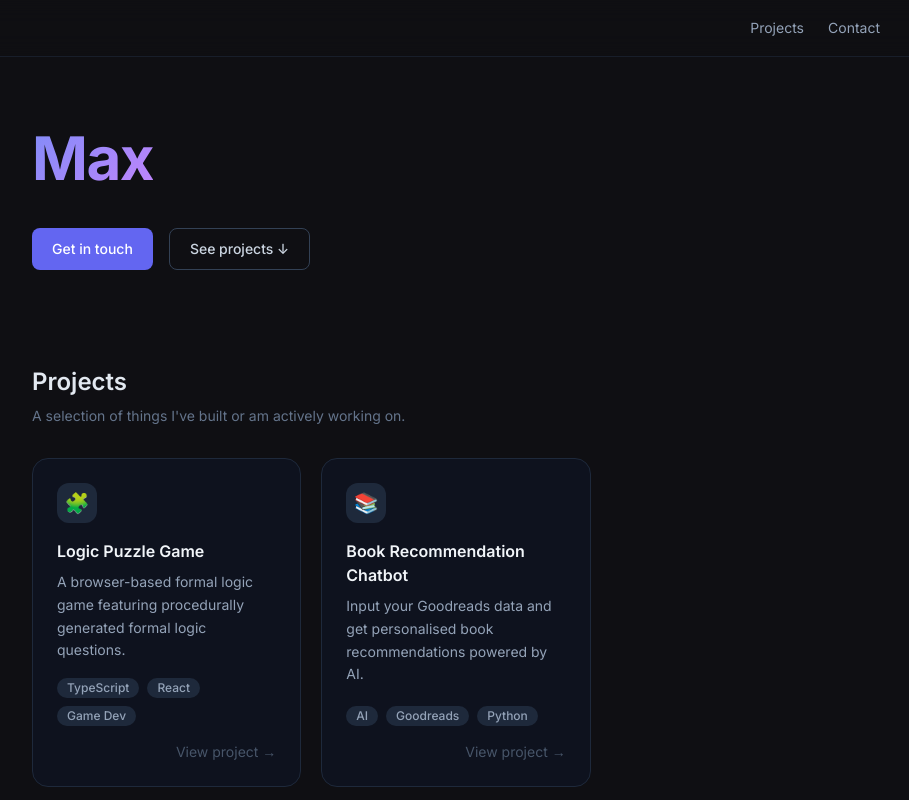
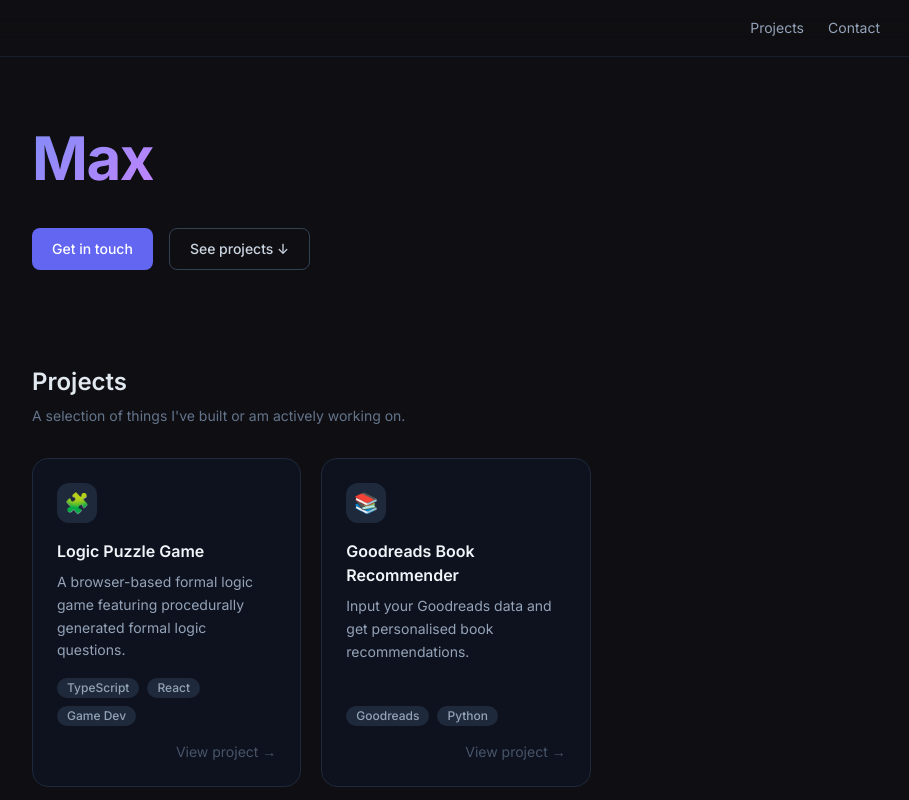
Before and after one commit to maxcooperevans/portfolio, a Next.js app: page / in a window 1280 px wide. Shown: the top 800 px of the page, without its empty margins (184-1093 px from the left). Built offline with nearby package versions, Linux system fonts and the light colour scheme.

Commit message:
rename and update book recommender card

```diff
--- a/app/page.tsx
+++ b/app/page.tsx
@@ -14,10 +14,10 @@ const projects = [
     icon: "🧩",
   },
   {
-    title: "Book Recommendation Chatbot",
+    title: "Goodreads Book Recommender",
     description:
-      "Input your Goodreads data and get personalised book recommendations powered by AI.",
-    tags: ["AI", "Goodreads", "Python"],
+      "Input your Goodreads data and get personalised book recommendations.",
+    tags: ["Goodreads", "Python"],
     href: "https://goodreads-recommender-2q8koi41b-mace-s-projects.vercel.app/",
     icon: "📚",
   },
```
